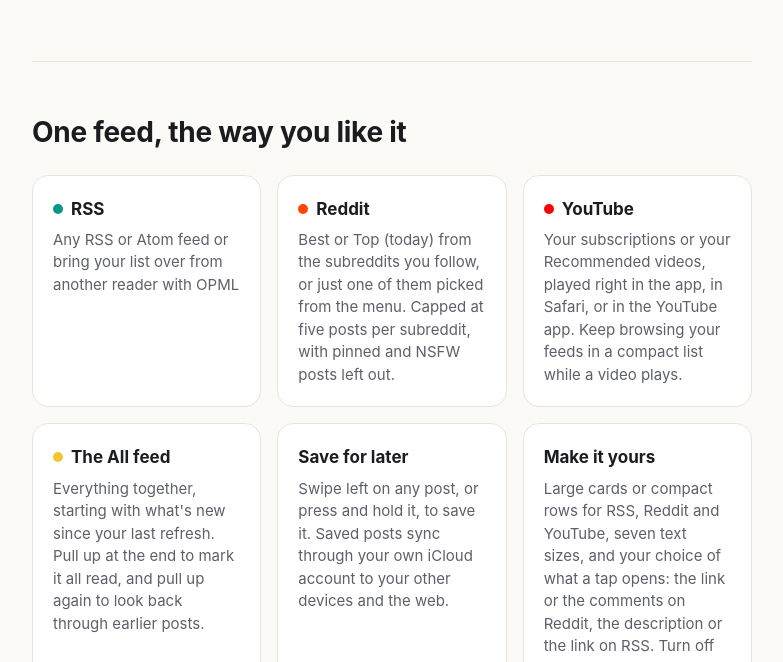
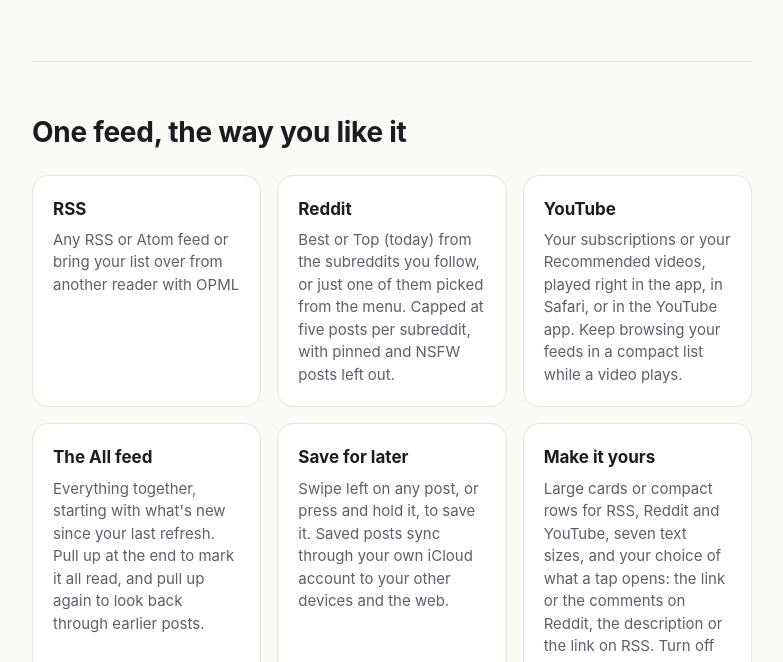
Before and after one commit to tinykings/Royal-iOS, a plain HTML site: page docs/index.html in a window 1280 px wide. Shown: the part 543-1205 px from the top of the page, without its empty margins (248-1031 px from the left). Drawn offline with Linux system fonts and the light colour scheme.

Commit message:
Remove colored dots from website feature headings

```diff
--- a/docs/index.html
+++ b/docs/index.html
@@ -79,7 +79,6 @@
   .requirements { margin: 18px 0 0; color: var(--muted); font-size: 14px; }
   .feature .more { display: inline-block; margin-top: 10px; font-weight: 600; font-size: 15px; text-decoration: none; }
   .feature .more:hover { text-decoration: underline; }
-  .dot { display: inline-block; width: 10px; height: 10px; border-radius: 50%; margin-right: 8px; vertical-align: 1px; }
 
   .privacy p, .privacy li { color: var(--text); }
   .privacy ul { padding-left: 22px; }
@@ -157,19 +156,19 @@
     <h2>One feed, the way you like it</h2>
     <div class="features">
       <div class="feature">
-        <h3><span class="dot" style="background:#0d9488"></span>RSS</h3>
+        <h3>RSS</h3>
         <p>Any RSS or Atom feed or bring your list over from another reader with OPML</p>
       </div>
       <div class="feature">
-        <h3><span class="dot" style="background:#ff4500"></span>Reddit</h3>
+        <h3>Reddit</h3>
         <p>Best or Top (today) from the subreddits you follow, or just one of them picked from the menu. Capped at five posts per subreddit, with pinned and NSFW posts left out.</p>
       </div>
       <div class="feature">
-        <h3><span class="dot" style="background:#ff0000"></span>YouTube</h3>
+        <h3>YouTube</h3>
         <p>Your subscriptions or your Recommended videos, played right in the app, in Safari, or in the YouTube app. Keep browsing your feeds in a compact list while a video plays.</p>
       </div>
       <div class="feature">
-        <h3><span class="dot" style="background:var(--gold)"></span>The All feed</h3>
+        <h3>The All feed</h3>
         <p>Everything together, starting with what's new since your last refresh. Pull up at the end to mark it all read, and pull up again to look back through earlier posts.</p>
       </div>
       <div class="feature">
```
